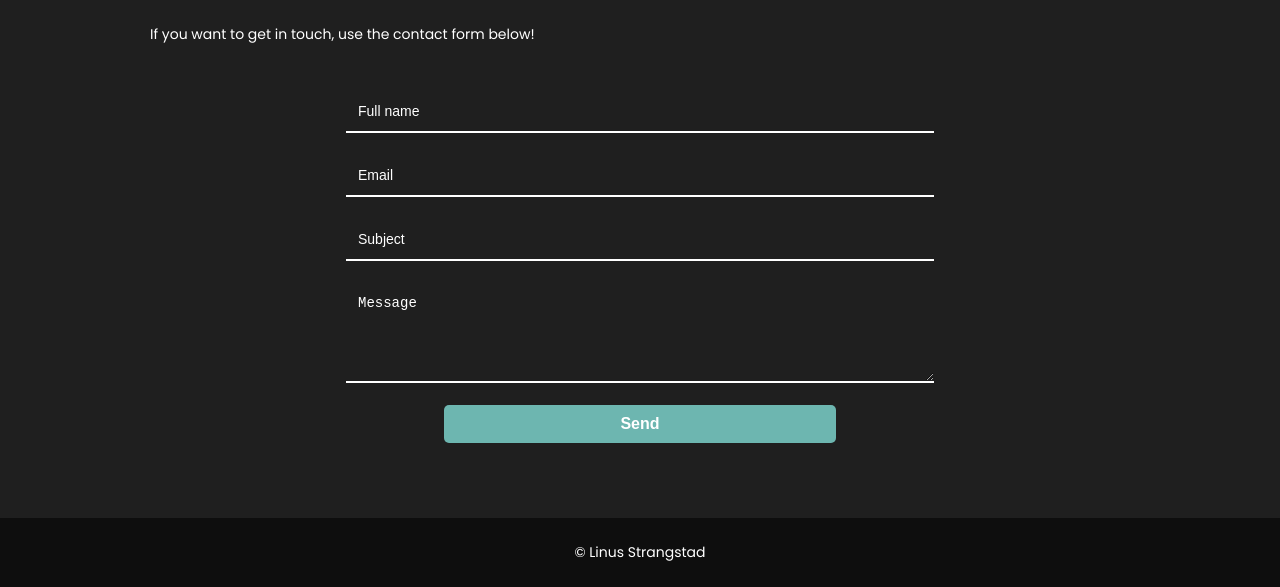
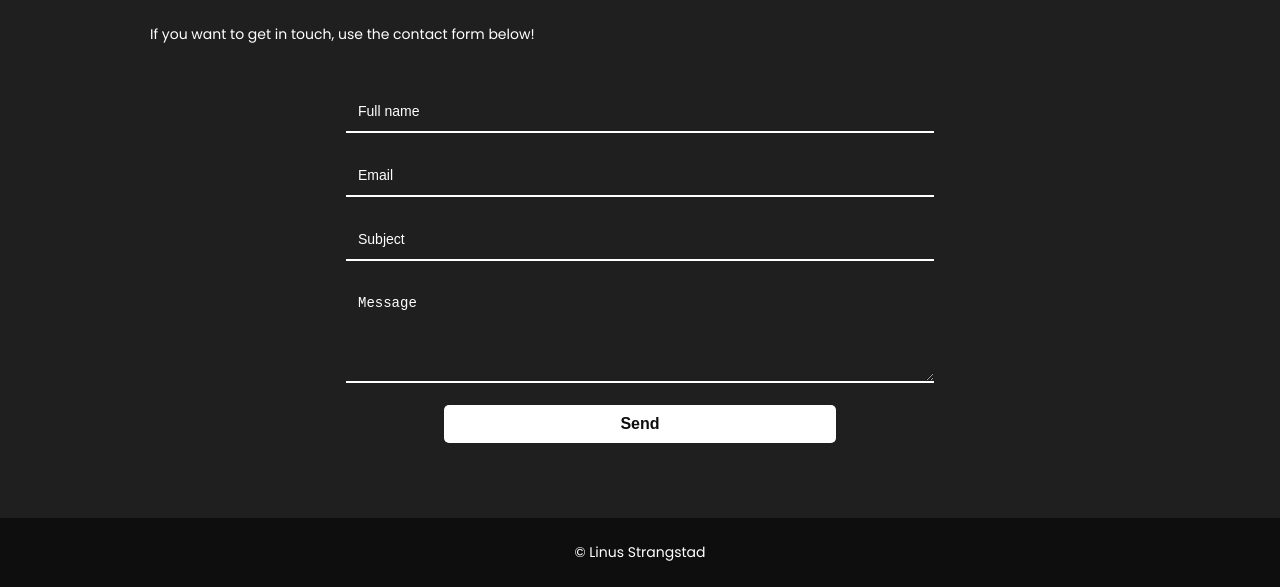
Before and after one commit to lstrangstad/portfolio, a plain HTML site: page contact.html in a window 1280 px wide. Shown: the part 268-855 px from the top of the page. Drawn offline with Linux system fonts and the light colour scheme.

Commit message:
fix color on submit for SEO

```diff
--- a/css/contact.css
+++ b/css/contact.css
@@ -95,7 +95,8 @@ input[type="submit"] {
   border: 0;
   padding: 10px;
   width: 100%;
-  background-color: #6db6b0;
+  background-color: white;
+  color: #0e0e0e;
   font-size: 16px;
   font-weight: bold;
 }
```
